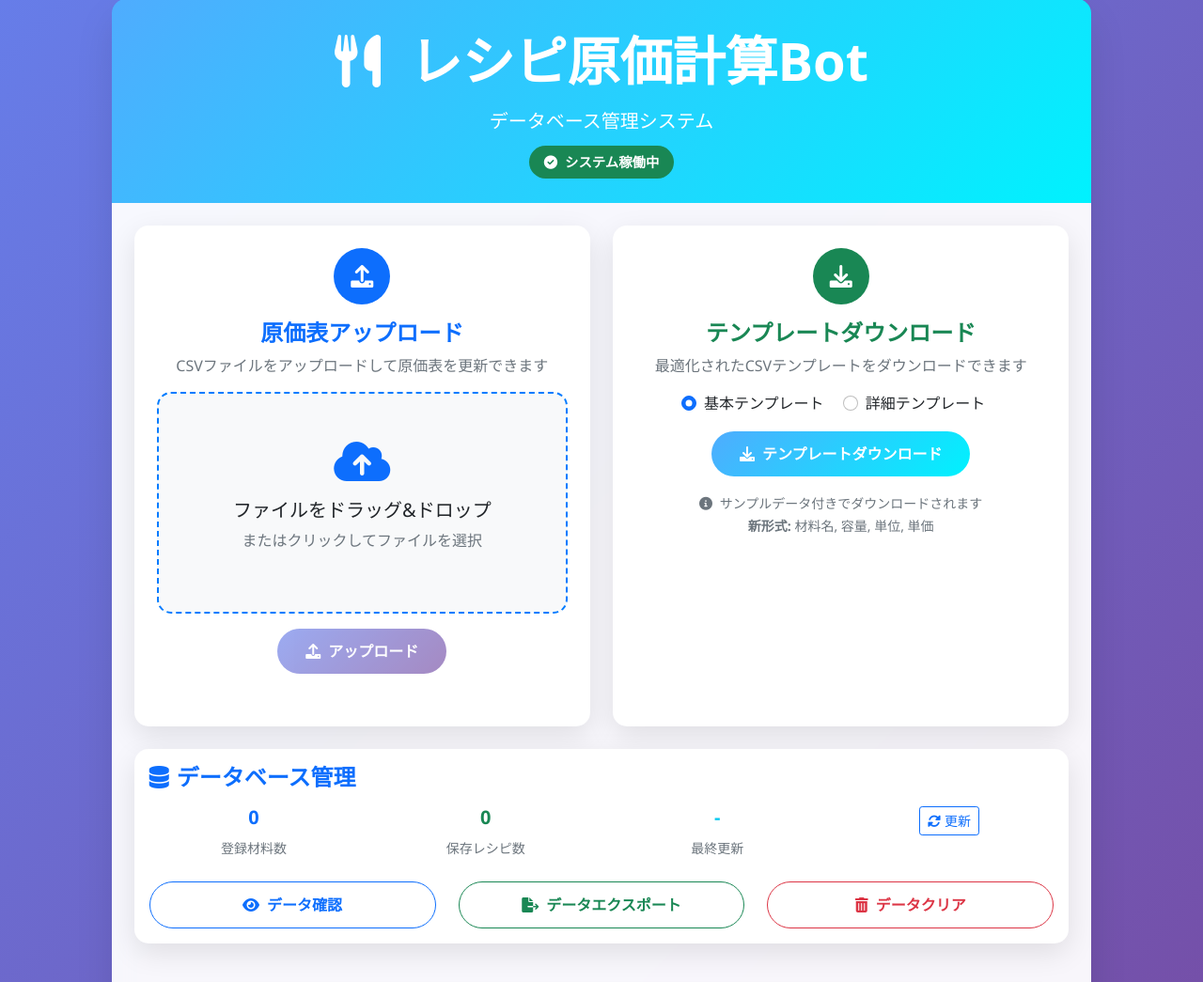
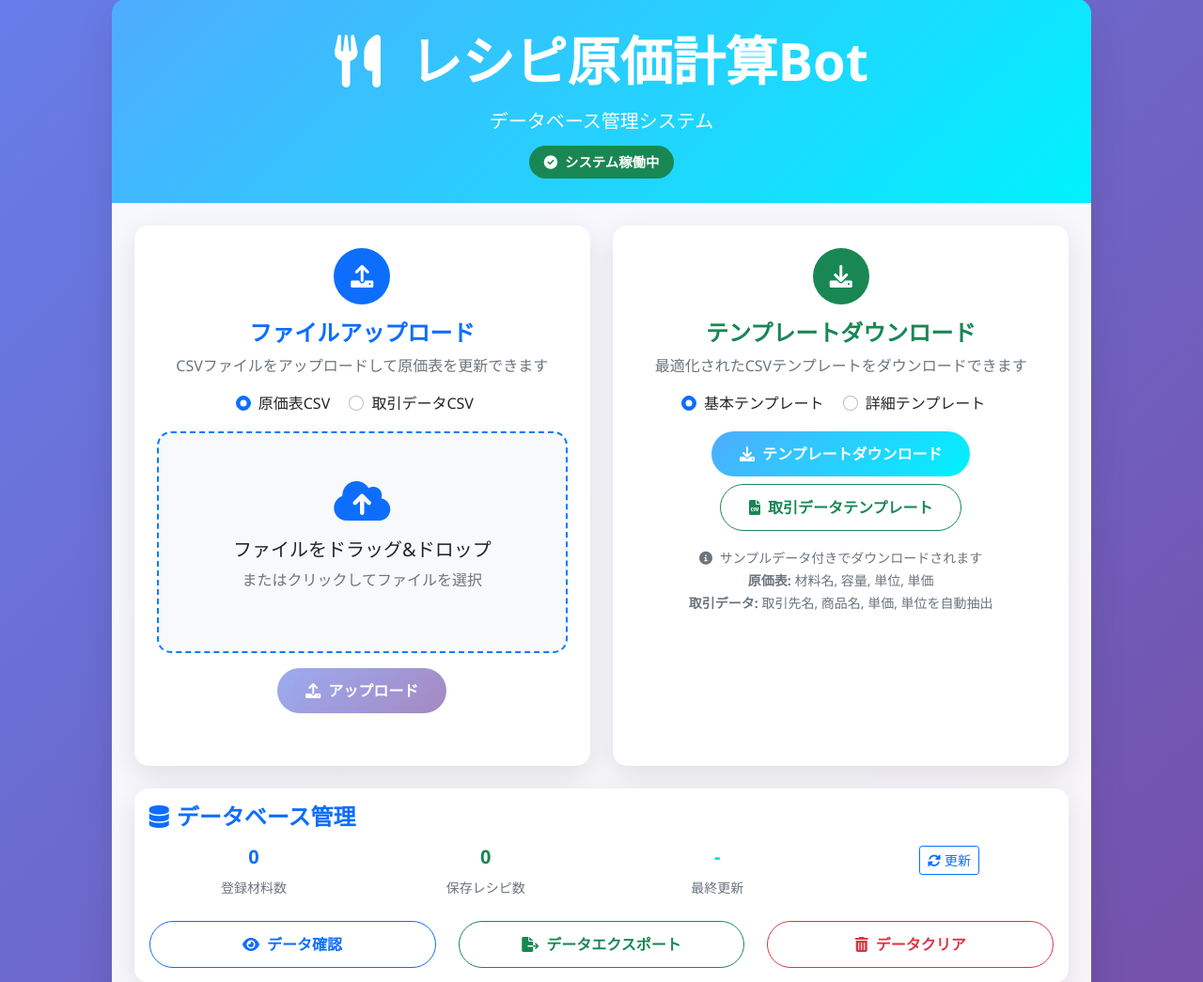
Before and after one commit to MARUGO-s/recipe-management, a Flask app: page / in a window 1280 px wide. Shown: the part 49-1094 px from the top of the page at 94% size. Run offline with Flask 3, Linux system fonts and the light colour scheme; data that the repository does not hold is empty; parts of the project's set-up code (start-up, migrations or seed data) failed here and were passed over; some libraries are stand-ins or nearby versions.

Commit message:
✨ 取引データCSV抽出機能追加
- 取引データCSVから材料情報を自動抽出
- 取引先名、商品名、単価、単位の自動マッピング
- 容量の自動推定（kg→g、L→ml変換）
- 重複データの最適化（安い価格を優先）
- 取引データテンプレートの追加
- アップロードタイプ選択機能
- 列名の自動検出・推測機能

```diff
--- a/app.py
+++ b/app.py
@@ -102,6 +102,168 @@ def admin_upload():
         print(f"アップロードエラー: {e}")
         return jsonify({"error": "アップロードに失敗しました"}), 500
 
+@app.route("/admin/upload-transaction", methods=['POST'])
+def admin_upload_transaction():
+    """取引データCSVファイルのアップロード（材料情報抽出）"""
+    try:
+        if 'file' not in request.files:
+            return jsonify({"error": "ファイルが選択されていません"}), 400
+
+        file = request.files['file']
+        if file.filename == '':
+            return jsonify({"error": "ファイルが選択されていません"}), 400
+
+        if not file.filename.lower().endswith('.csv'):
+            return jsonify({"error": "CSVファイルのみアップロード可能です"}), 400
+
+        # CSVファイルの読み込み
+        csv_data = file.read().decode('utf-8')
+        csv_reader = csv.DictReader(io.StringIO(csv_data))
+
+        # 列マッピング（デフォルト）
+        column_mapping = {
+            'supplier': '取引先名',
+            'product': '商品名',
+            'price': '単価',
+            'unit': '単位'
+        }
+
+        # 実際の列名を検出
+        if csv_reader.fieldnames:
+            detected_columns = {}
+            for key, expected_name in column_mapping.items():
+                for field in csv_reader.fieldnames:
+                    if expected_name in field:
+                        detected_columns[key] = field
+                        break
+
+            # 列が見つからない場合はフィールド名から推測
+            if not detected_columns.get('supplier'):
+                for field in csv_reader.fieldnames:
+                    if '取引先' in field or '仕入先' in field:
+                        detected_columns['supplier'] = field
+                        break
+
+            if not detected_columns.get('product'):
+                for field in csv_reader.fieldnames:
+                    if '商品名' in field or '品名' in field:
+                        detected_columns['product'] = field
+                        break
+
+            if not detected_columns.get('price'):
+                for field in csv_reader.fieldnames:
+                    if '単価' in field or '価格' in field:
+                        detected_columns['price'] = field
+                        break
+
+            if not detected_columns.get('unit'):
+                for field in csv_reader.fieldnames:
+                    if '単位' in field:
+                        detected_columns['unit'] = field
+                        break
+
+            column_mapping = detected_columns
+
+        # データの抽出と変換
+        extracted_materials = {}
+        count = 0
+
+        for row in csv_reader:
+            try:
+                # 必要な列が存在するかチェック
+                if not all(key in column_mapping and column_mapping[key] in row for key in ['supplier', 'product', 'price']):
+                    continue
+
+                supplier = row[column_mapping['supplier']].strip()
+                product = row[column_mapping['product']].strip()
+                price_str = row[column_mapping['price']].strip()
+                unit = row.get(column_mapping.get('unit', ''), '').strip() if column_mapping.get('unit') else '個'
+
+                if not product or not price_str:
+                    continue
+
+                # 単価を数値に変換
+                try:
+                    price = float(price_str.replace(',', ''))
+                except ValueError:
+                    continue
+
+                # 材料名の正規化（取引先名を含める場合）
+                material_name = f"{product}"
+                if supplier and supplier != product:
+                    material_name = f"{product}（{supplier}）"
+
+                # 容量の推定（単位から）
+                capacity = 1
+                if unit:
+                    if 'kg' in unit:
+                        capacity = 1000
+                        unit = 'g'
+                    elif 'g' in unit:
+                        capacity = 1
+                    elif 'L' in unit or 'l' in unit:
+                        capacity = 1000
+                        unit = 'ml'
+                    elif 'ml' in unit:
+                        capacity = 1
+                    elif '個' in unit or '本' in unit or '枚' in unit:
+                        capacity = 1
+                        unit = '個'
+
+                # 重複チェック
+                if material_name in extracted_materials:
+                    # より安い価格で更新
+                    if price < extracted_materials[material_name]['price']:
+                        extracted_materials[material_name] = {
+                            'name': material_name,
+                            'capacity': capacity,
+                            'unit': unit,
+                            'price': price,
+                            'supplier': supplier
+                        }
+                else:
+                    extracted_materials[material_name] = {
+                        'name': material_name,
+                        'capacity': capacity,
+                        'unit': unit,
+                        'price': price,
+                        'supplier': supplier
+                    }
+
+                count += 1
+
+            except Exception as e:
+                print(f"行処理エラー: {e}")
+                continue
+
+        # データベースに保存
+        saved_count = 0
+        for material_data in extracted_materials.values():
+            try:
+                result = supabase.table('cost_master').upsert({
+                    'ingredient_name': material_data['name'],
+                    'capacity': material_data['capacity'],
+                    'unit': material_data['unit'],
+                    'unit_price': material_data['price'],
+                    'updated_at': datetime.now().isoformat()
+                }).execute()
+                saved_count += 1
+            except Exception as e:
+                print(f"保存エラー: {e}")
+                continue
+
+        return jsonify({
+            "success": True,
+            "processed": count,
+            "extracted": len(extracted_materials),
+            "saved": saved_count,
+            "column_mapping": column_mapping
+        })
+
+    except Exception as e:
+        print(f"取引データアップロードエラー: {e}")
+        return jsonify({"error": "取引データのアップロードに失敗しました"}), 500
+
 @app.route("/admin/template", methods=['GET'])
 def admin_template():
     """CSVテンプレートのダウンロード"""
@@ -188,6 +350,125 @@ def admin_template():
     except Exception as e:
         print(f"テンプレート生成エラー: {e}")
         return jsonify({"error": "テンプレートの生成に失敗しました"}), 500
+
+@app.route("/admin/template-transaction", methods=['GET'])
+def admin_template_transaction():
+    """取引データCSVテンプレートのダウンロード"""
+    try:
+        # 取引データテンプレート
+        sample_data = [
+            {
+                'データ区分': '仕入',
+                '伝票日付': '2025/10/12',
+                '伝票No': 'S20251012001',
+                '取引状態': '完了',
+                '自社コード': '001',
+                '自社会員名': 'テスト株式会社',
+                '自社担当者': '田中太郎',
+                '取引先コード': 'S001',
+                '取引先名': 'ABC食品',
+                '納品場所コード': '001',
+                '納品場所名': '本社',
+                '納品場所 住所': '東京都渋谷区',
+                'マイカタログID': '',
+                '自社管理商品コード': 'ITEM001',
+                '商品名': 'トマト',
+                '規格': '中玉',
+                '入数': '1',
+                '入数単位': '個',
+                '単価': '100',
+                '数量': '10',
+                '単位': '個',
+                '金額': '1000',
+                '消費税': '100',
+                '小計': '1100',
+                '課税区分': '課税',
+                '税区分': '10%',
+                '合計 商品本体': '1000',
+                '合計 商品消費税': '100',
+                '合計 送料本体': '0',
+                '合計 送料消費税': '0',
+                '合計 その他': '0',
+                '総合計': '1100',
+                '発注日': '2025/10/10',
+                '発送日': '2025/10/11',
+                '納品日': '2025/10/12',
+                '受領日': '2025/10/12',
+                '取引ID_SYSTEM': 'TXN001',
+                '伝票明細ID_SYSTEM': 'DETAIL001',
+                '発注送信日': '2025/10/10',
+                '発注送信時間': '09:00',
+                '送信日': '2025/10/11',
+                '送信時間': '14:00'
+            },
+            {
+                'データ区分': '仕入',
+                '伝票日付': '2025/10/12',
+                '伝票No': 'S20251012002',
+                '取引状態': '完了',
+                '自社コード': '001',
+                '自社会員名': 'テスト株式会社',
+                '自社担当者': '田中太郎',
+                '取引先コード': 'S002',
+                '取引先名': 'XYZ肉店',
+                '納品場所コード': '001',
+                '納品場所名': '本社',
+                '納品場所 住所': '東京都渋谷区',
+                'マイカタログID': '',
+                '自社管理商品コード': 'ITEM002',
+                '商品名': '豚バラ肉',
+                '規格': '国産',
+                '入数': '1',
+                '入数単位': '100g',
+                '単価': '300',
+                '数量': '5',
+                '単位': '100g',
+                '金額': '1500',
+                '消費税': '150',
+                '小計': '1650',
+                '課税区分': '課税',
+                '税区分': '10%',
+                '合計 商品本体': '1500',
+                '合計 商品消費税': '150',
+                '合計 送料本体': '0',
+                '合計 送料消費税': '0',
+                '合計 その他': '0',
+                '総合計': '1650',
+                '発注日': '2025/10/10',
+                '発送日': '2025/10/11',
+                '納品日': '2025/10/12',
+                '受領日': '2025/10/12',
+                '取引ID_SYSTEM': 'TXN002',
+                '伝票明細ID_SYSTEM': 'DETAIL002',
+                '発注送信日': '2025/10/10',
+                '発注送信時間': '09:30',
+                '送信日': '2025/10/11',
+                '送信時間': '14:30'
+            }
+        ]
+
+        # CSVファイルの生成
+        output = io.StringIO()
+        if sample_data:
+            fieldnames = sample_data[0].keys()
+            writer = csv.DictWriter(output, fieldnames=fieldnames)
+            writer.writeheader()
+            writer.writerows(sample_data)
+
+        csv_content = output.getvalue()
+        output.close()
+
+        # ファイルとして返す
+        return send_file(
+            io.BytesIO(csv_content.encode('utf-8')),
+            mimetype='text/csv',
+            as_attachment=True,
+            download_name='transaction_template.csv'
+        )
+
+    except Exception as e:
+        print(f"取引データテンプレート生成エラー: {e}")
+        return jsonify({"error": "取引データテンプレートの生成に失敗しました"}), 500
 
 @app.route("/admin/stats", methods=['GET'])
 def admin_stats():
--- a/static/js/admin.js
+++ b/static/js/admin.js
@@ -7,6 +7,7 @@ document.addEventListener('DOMContentLoaded', function() {
     const uploadProgress = document.getElementById('uploadProgress');
     const uploadStatus = document.getElementById('uploadStatus');
     const downloadBtn = document.getElementById('downloadBtn');
+    const downloadTransactionBtn = document.getElementById('downloadTransactionBtn');
     const refreshBtn = document.getElementById('refreshBtn');
     const viewDataBtn = document.getElementById('viewDataBtn');
     const exportDataBtn = document.getElementById('exportDataBtn');
@@ -24,6 +25,7 @@ document.addEventListener('DOMContentLoaded', function() {
     // ボタンイベント
     uploadBtn.addEventListener('click', uploadFile);
     downloadBtn.addEventListener('click', downloadTemplate);
+    downloadTransactionBtn.addEventListener('click', downloadTransactionTemplate);
     refreshBtn.addEventListener('click', refreshDatabaseStats);
     viewDataBtn.addEventListener('click', viewDatabaseData);
     exportDataBtn.addEventListener('click', exportDatabaseData);
@@ -94,15 +96,24 @@ document.addEventListener('DOMContentLoaded', function() {
             return;
         }
 
+        // アップロードタイプを取得
+        const uploadType = document.querySelector('input[name="uploadType"]:checked').value;
+        const endpoint = uploadType === 'transaction' ? '/admin/upload-transaction' : '/admin/upload';
+
         const formData = new FormData();
         formData.append('file', selectedFile);
 
         try {
             uploadBtn.disabled = true;
             uploadProgress.style.display = 'block';
-            showStatus('info', 'ファイルをアップロード中...');
 
-            const response = await fetch('/admin/upload', {
+            if (uploadType === 'transaction') {
+                showStatus('info', '取引データを解析・抽出中...');
+            } else {
+                showStatus('info', 'ファイルをアップロード中...');
+            }
+
+            const response = await fetch(endpoint, {
                 method: 'POST',
                 body: formData
             });
@@ -110,7 +121,11 @@ document.addEventListener('DOMContentLoaded', function() {
             const result = await response.json();
 
             if (response.ok) {
-                showStatus('success', `アップロード完了！${result.count}件のデータが登録されました。`);
+                if (uploadType === 'transaction') {
+                    showStatus('success', `取引データ処理完了！\n処理: ${result.processed}件\n抽出: ${result.extracted}件\n保存: ${result.saved}件`);
+                } else {
+                    showStatus('success', `アップロード完了！${result.count}件のデータが登録されました。`);
+                }
                 resetUploadArea();
                 refreshDatabaseStats();
             } else {
@@ -146,6 +161,28 @@ document.addEventListener('DOMContentLoaded', function() {
             .catch(error => {
                 showStatus('error', 'テンプレートのダウンロードに失敗しました。');
                 console.error('Download error:', error);
+            });
+    }
+
+    // 取引データテンプレートダウンロード
+    function downloadTransactionTemplate() {
+        fetch('/admin/template-transaction')
+            .then(response => response.blob())
+            .then(blob => {
+                const url = window.URL.createObjectURL(blob);
+                const a = document.createElement('a');
+                a.href = url;
+                a.download = 'transaction_template.csv';
+                document.body.appendChild(a);
+                a.click();
+                window.URL.revokeObjectURL(url);
+                document.body.removeChild(a);
+
+                showStatus('success', '取引データテンプレートをダウンロードしました。');
+            })
+            .catch(error => {
+                showStatus('error', '取引データテンプレートのダウンロードに失敗しました。');
+                console.error('Transaction template download error:', error);
             });
     }
 
--- a/templates/index.html
+++ b/templates/index.html
@@ -124,10 +124,26 @@
                                         <div class="feature-icon bg-primary">
                                             <i class="fas fa-upload"></i>
                                         </div>
-                                        <h4 class="card-title fw-bold text-primary">原価表アップロード</h4>
+                                        <h4 class="card-title fw-bold text-primary">ファイルアップロード</h4>
                                         <p class="card-text text-muted">
                                             CSVファイルをアップロードして原価表を更新できます
                                         </p>
+
+                                        <!-- Upload Type Selection -->
+                                        <div class="mb-3">
+                                            <div class="form-check form-check-inline">
+                                                <input class="form-check-input" type="radio" name="uploadType" id="costMasterUpload" value="cost_master" checked>
+                                                <label class="form-check-label" for="costMasterUpload">
+                                                    原価表CSV
+                                                </label>
+                                            </div>
+                                            <div class="form-check form-check-inline">
+                                                <input class="form-check-input" type="radio" name="uploadType" id="transactionUpload" value="transaction">
+                                                <label class="form-check-label" for="transactionUpload">
+                                                    取引データCSV
+                                                </label>
+                                            </div>
+                                        </div>
 
                                         <!-- Upload Area -->
                                         <div class="upload-area mb-3" id="uploadArea">
@@ -186,12 +202,18 @@
                                             <i class="fas fa-download me-2"></i>テンプレートダウンロード
                                         </button>
 
+                                        <!-- Transaction Template Button -->
+                                        <button class="btn btn-outline-success btn-custom mt-2" id="downloadTransactionBtn">
+                                            <i class="fas fa-file-csv me-2"></i>取引データテンプレート
+                                        </button>
+
                                         <!-- Sample Data -->
                                         <div class="mt-3">
                                             <small class="text-muted">
                                                 <i class="fas fa-info-circle me-1"></i>
                                                 サンプルデータ付きでダウンロードされます<br>
-                                                <strong>新形式:</strong> 材料名, 容量, 単位, 単価
+                                                <strong>原価表:</strong> 材料名, 容量, 単位, 単価<br>
+                                                <strong>取引データ:</strong> 取引先名, 商品名, 単価, 単位を自動抽出
                                             </small>
                                         </div>
                                     </div>
```
